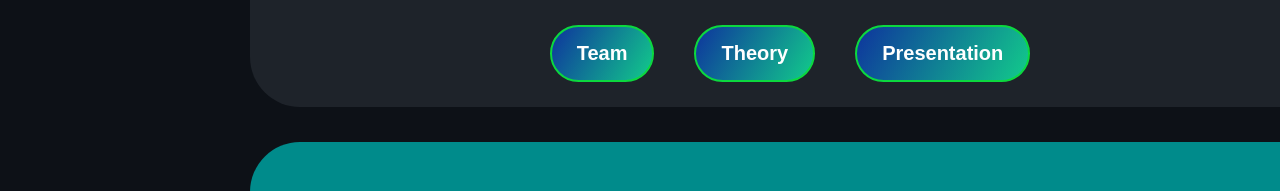
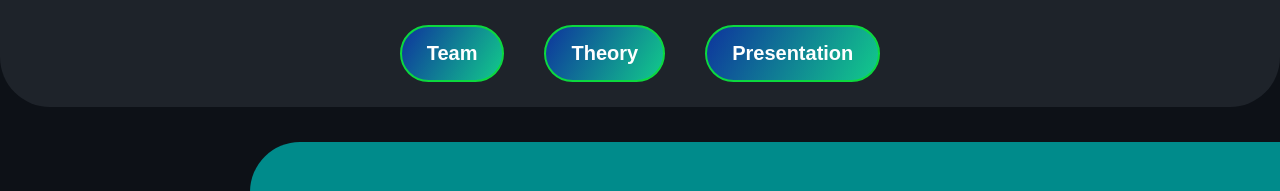
Before and after one commit to Vol123/PythonProgram, a plain HTML site: page main.html in a window 1280 px wide. Shown: the top 191 px of the page. Drawn offline with Linux system fonts and the light colour scheme.

Commit message:
change Style.css(header)

```diff
--- a/Style.css
+++ b/Style.css
@@ -10,9 +10,7 @@ body::-webkit-scrollbar {
 }
 
 .header {
-    width: 1080px;
-    margin-left: 250px;
-    margin-right: 250px;
+    align-items: center;
     background-color: #1e232a;
     padding-top: 20px;
     padding-bottom: 20px;
```
